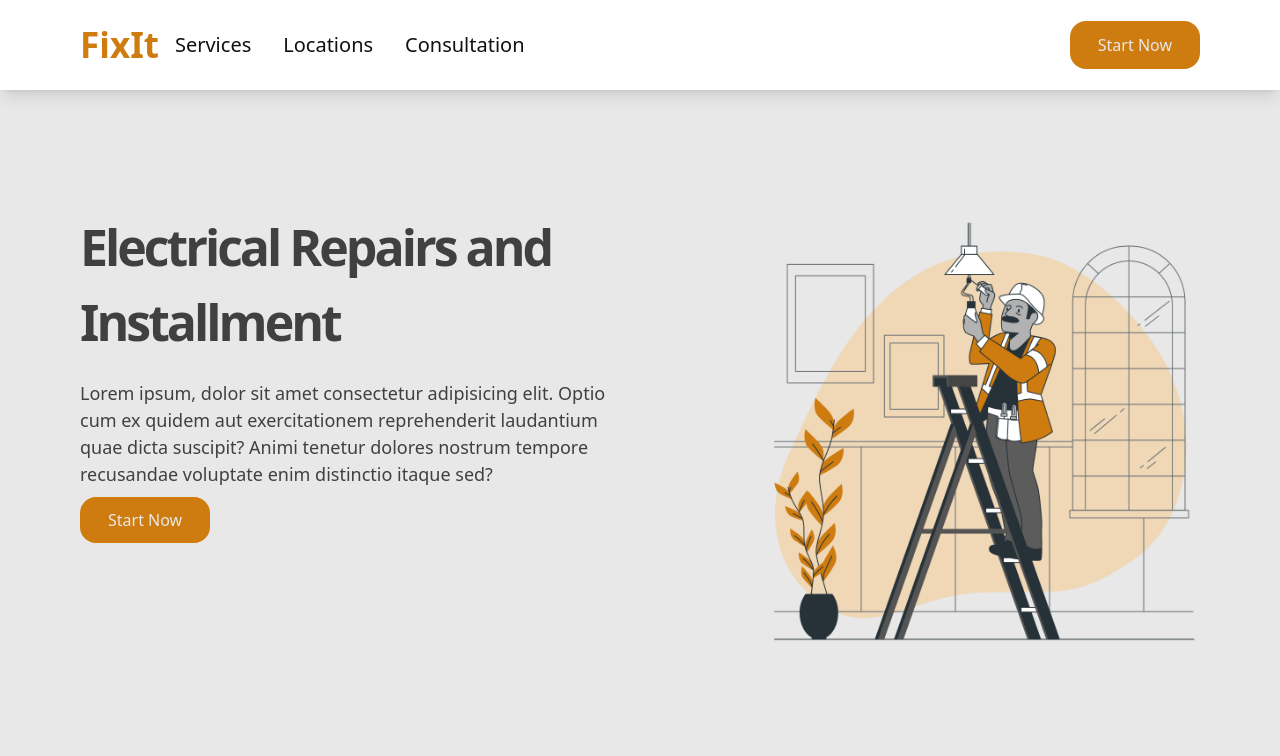
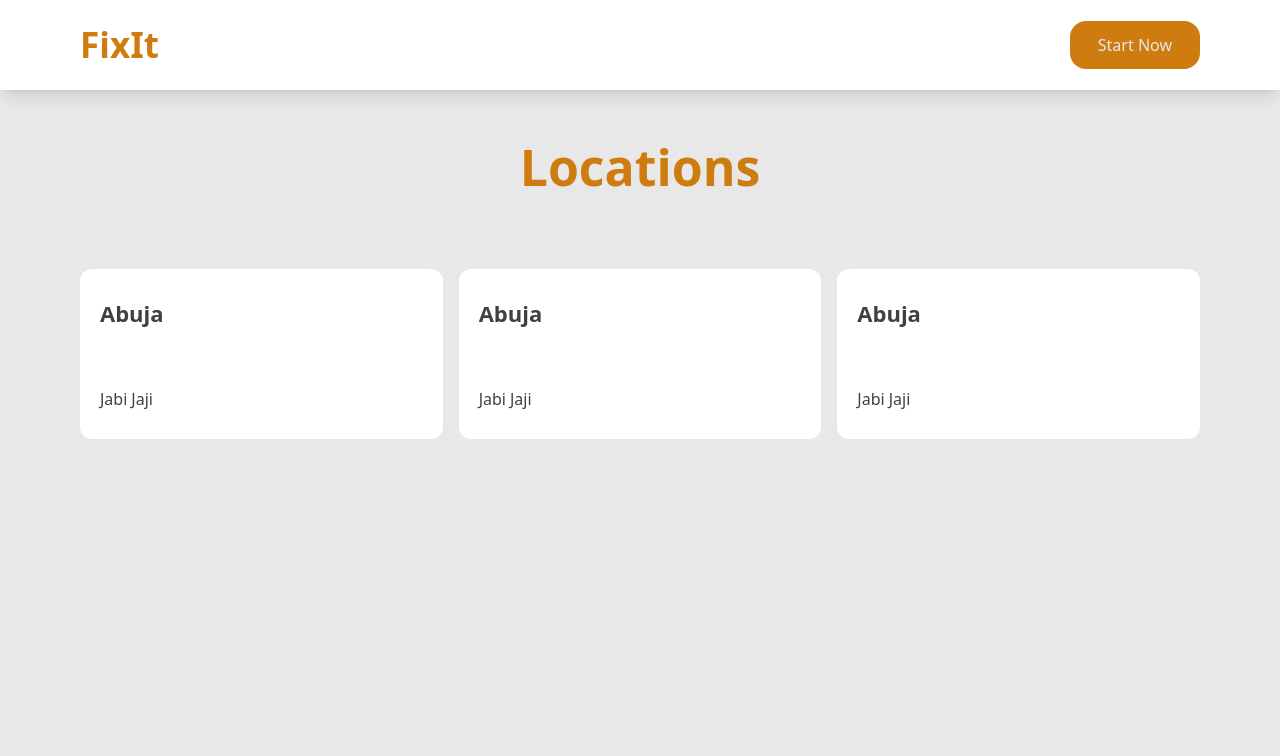
Before and after one commit to Hamidusman/FixIt, a React (Vite) app: page /locations in a window 1280 px wide. Shown: the top 756 px of the page. Built offline with nearby package versions, Linux system fonts and the light colour scheme.

Commit message:
location page design

```diff
--- a/src/App.tsx
+++ b/src/App.tsx
@@ -2,18 +2,13 @@ import { useState } from 'react'
 import reactLogo from './assets/react.svg'
 import viteLogo from '/vite.svg'
 import './App.css'
+import Location from './pages/locations'
 import Header from './base-components/header'
-import Hero from './home-page/hero'
-import Container from './home-page/container'
-import Accordion from './home-page/mou'
-import Reviews from './home-page/reviews'
-import Faq from './home-page/faq'
-import Service from './services/services'
 function App() {
   return (
     <>
       <Header />
-      <Service />
+      <Location />
     </>
   )
 }
--- a/src/base-components/header.tsx
+++ b/src/base-components/header.tsx
@@ -14,7 +14,7 @@ const Header = () => {
                     <h2 className="text-primary text-[28px] md:text-[35px] font-extrabold">
                         Fix<span>It</span>
                     </h2>
-                <ul className={`md:flex ${isOpen ? 'block' : 'hidden'} z-[1] md:block mt-5 md:mt-0 absolute top-16 left-0 w-full h-full bg-dark  shadow-lg md:static md:bg-transparent md:shadow-none transition duration-700 ease-in-out`}>
+                    <ul className={`md:flex ${isOpen ? 'block' : 'hidden'} md:block mt-5 md:mt-0 absolute top-16 left-0 w-full h-[100vh] bg-dark  shadow-lg md:static md:bg-transparent md:shadow-none transition duration-700 ease-in-out`}>
                         <li className=" md:border-b-0 md:border-none text-[20px] text-secondary md:text-dark transition ease-in-out duration-300 cursor-pointer px-4 py-2">Services</li>
                         <li className=" md:border-b-0 md:border-none text-[20px] text-secondary md:text-dark transition ease-in-out duration-300 cursor-pointer px-4 py-2">Locations</li>
                         <li className=" md:border-b-0 md:border-none text-[20px] text-secondary md:text-dark transition ease-in-out duration-300 cursor-pointer px-4 py-2">Consultation</li>
@@ -31,7 +31,8 @@ const Header = () => {
                         className={` p-2 rounded-md bg-primary transition-transform duration-700 ${isOpen ? "rotate-90" : ""}`} />
                         </button>
                 </div>
-        </header></Headroom>
+            </header>
+        </Headroom>
     );
 };
 
--- /dev/null
+++ b/src/pages/locations.tsx
@@ -0,0 +1,60 @@
+import { li } from "framer-motion/client";
+import Header from "../base-components/header";
+import React from "react";
+
+interface LocationProp{
+    state: string,
+    regions: string[]
+}
+
+const LocationCard: React.FC<LocationProp> = ({state, regions}) =>{
+    return(
+        <article className="w-[380px] h-[170px] bg-white px-5 py-7 flex flex-col justify-between
+                            rounded-xl ">
+            <h1 className="text-[22px] font-bold">{state}</h1>
+
+            <ul className="flex gap-1">
+                {regions.map((region, index) =>
+                <li key={index}>{region}</li>
+                )
+
+                }
+            </ul>
+
+        </article>
+    )
+
+}
+
+const Location = () =>{
+    const locations = [
+        {
+            state: 'Abuja',
+            regions: ['Jabi', 'Jaji']
+        },
+        {
+            state: 'Abuja',
+            regions: ['Jabi', 'Jaji']
+        },
+        {
+            state: 'Abuja',
+            regions: ['Jabi', 'Jaji']
+        },
+        ]
+    return(
+        <section className="md:px-10 lg:px-20 px-5 w-full bg-secondary
+                            ">
+            <h1 className='text-[40px] lg:text-[50px] text-center font-bold mt-10 mb-5 lg:mb-16'><span className='text-primary'>Locations</span></h1>
+
+            <div className="flex flex-col gap-4 lg:flex-row justify-center items-center">
+                {locations.map((location, index) =>(
+                    <LocationCard key={index} state={location.state} regions={location.regions } />
+                ))}
+
+            </div>
+
+        </section>
+    )
+}
+
+export default Location
```
Lines whose indentation alone changed are shown as unchanged.
